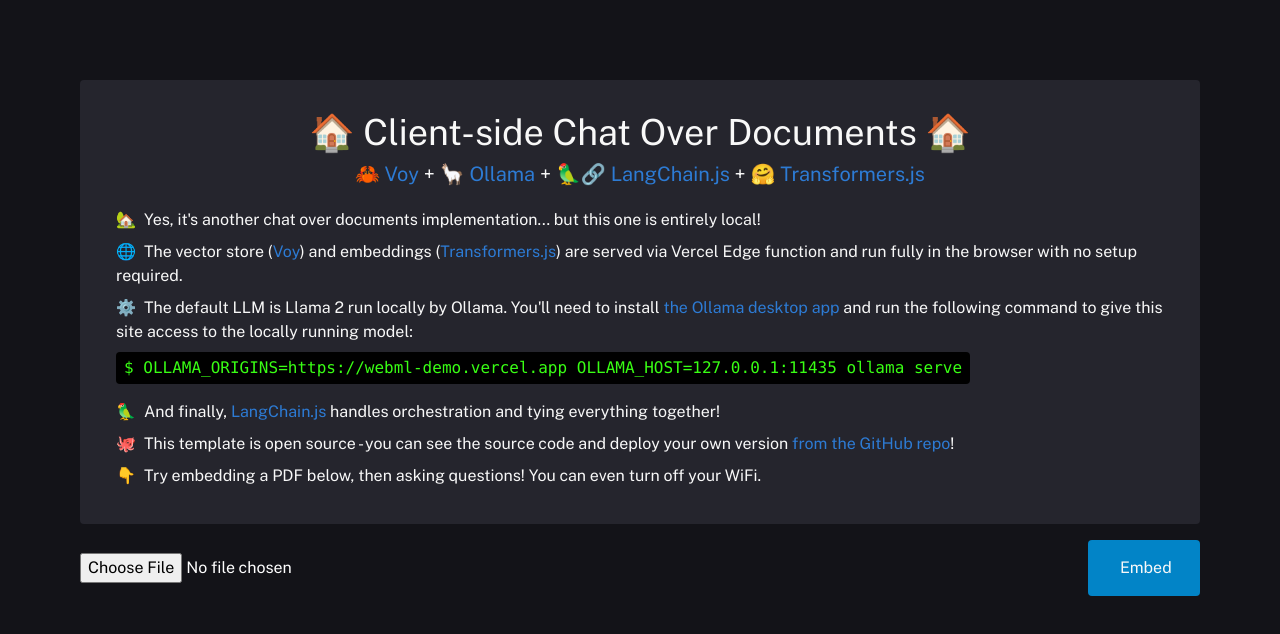
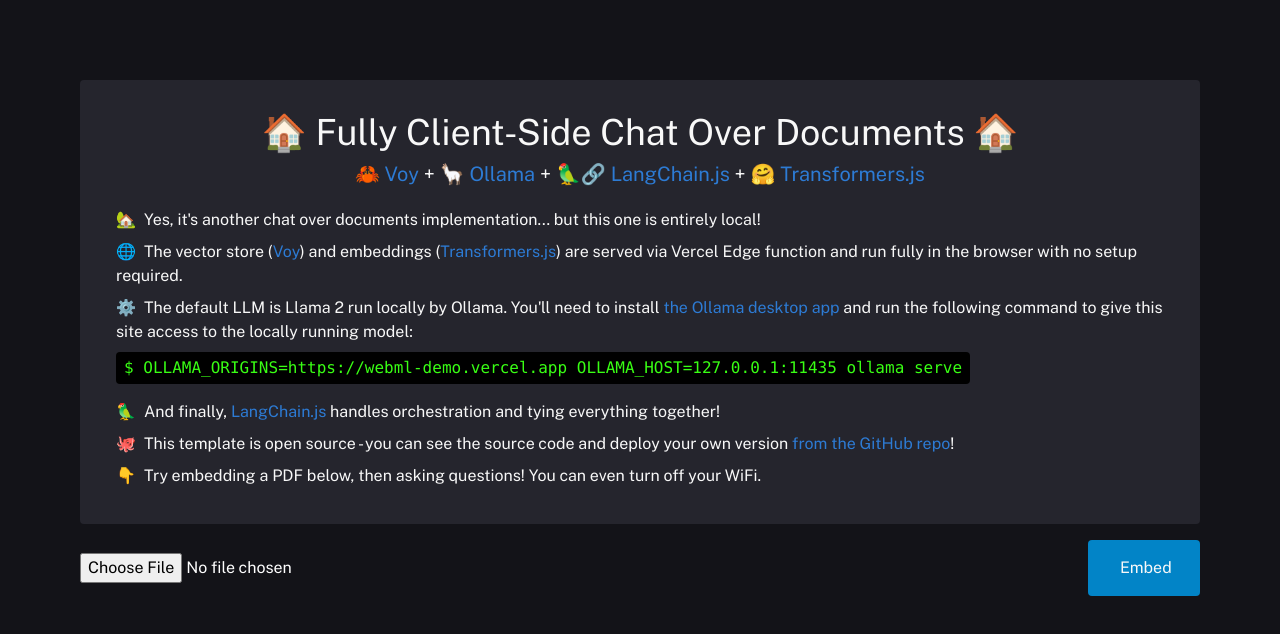
Before and after one commit to jacoblee93/fully-local-pdf-chatbot, a Next.js app: page / in a window 1280 px wide. Shown: the top 634 px of the page. Built offline with nearby package versions, Linux system fonts and the light colour scheme.

Commit message:
Fix title

```diff
--- a/components/ChatWindow.tsx
+++ b/components/ChatWindow.tsx
@@ -147,7 +147,7 @@
     <>
       <div className="p-4 md:p-8 rounded bg-[#25252d] w-full max-h-[85%] overflow-hidden flex flex-col">
         <h1 className="text-3xl md:text-4xl mb-2 ml-auto mr-auto">
-          🏠 Client-side Chat Over Documents 🏠
+          🏠 Fully Client-Side Chat Over Documents 🏠
         </h1>
         <h3 className="text-xl mb-4 ml-auto mr-auto">
           <a target="_blank" href="https://github.com/tantaraio/voy">🦀 Voy</a> + <a target="_blank" href="https://ollama.ai/">🦙 Ollama</a> + <a target="_blank" href="https://js.langchain.com">🦜🔗 LangChain.js</a> + <a target="_blank" href="https://huggingface.co/docs/transformers.js/index">🤗 Transformers.js</a>
```
